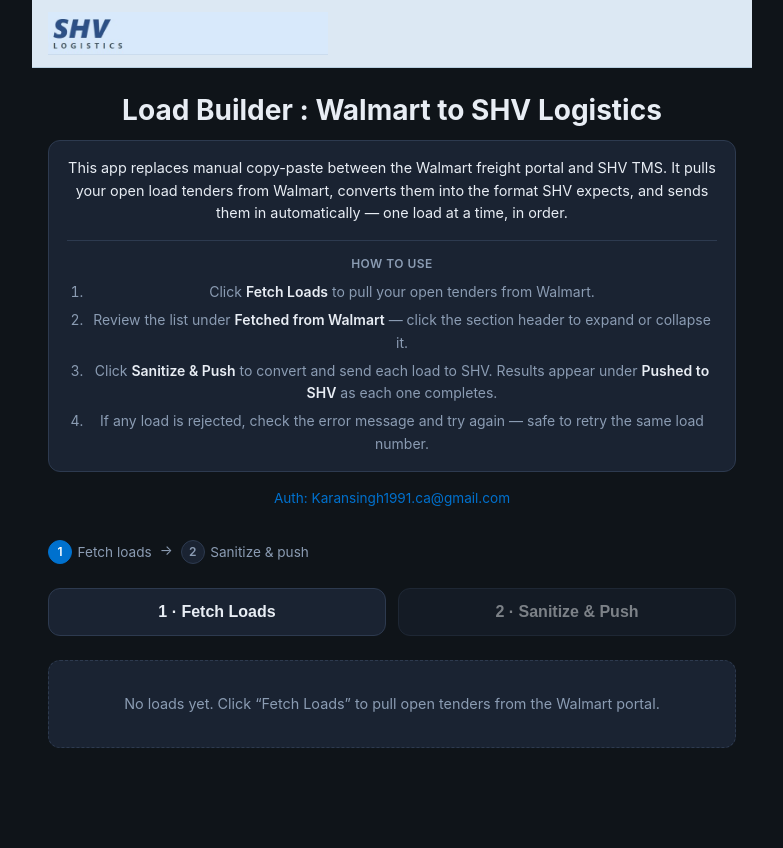
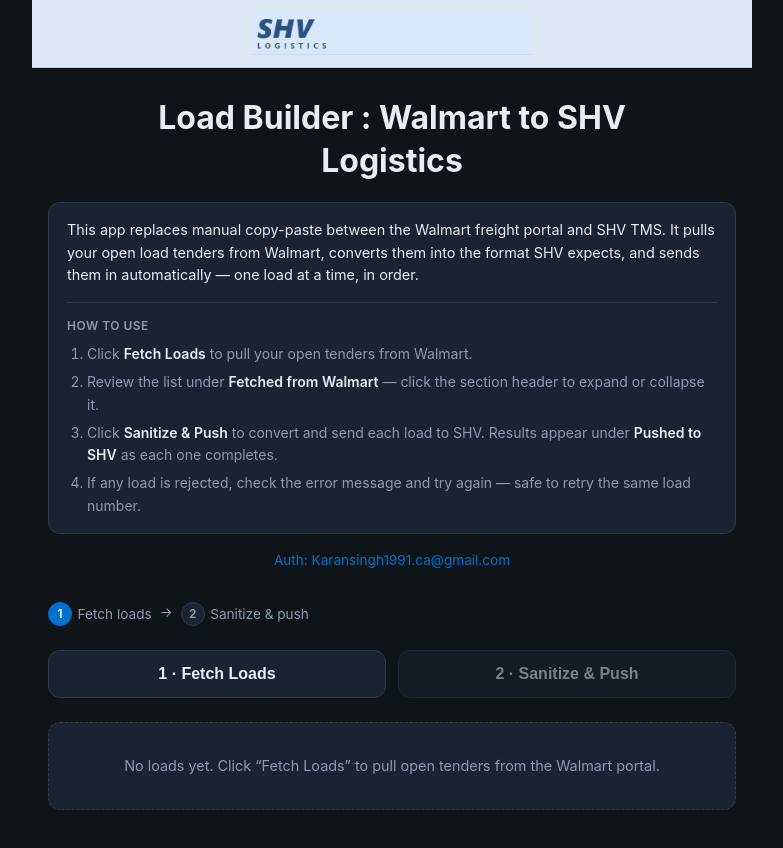
Before and after one commit to karansingh1991ca-oss/load-builder, a Next.js app: page / in a window 1280 px wide. Shown: the top 848 px of the page, without its empty margins (248-1031 px from the left). Before the commit the page ends 820 px from the top, so only its background shows below. Built offline with nearby package versions, Linux system fonts and the light colour scheme.

Commit message:
Make title centering more prominent with dedicated title block and centered logo.

```diff
--- a/app/globals.css
+++ b/app/globals.css
@@ -47,6 +47,9 @@
   margin: 0 -1rem 1.5rem;
   padding: 0.75rem 1rem;
   border-bottom: 1px solid #b8cfe0;
+  display: flex;
+  justify-content: center;
+  align-items: center;
 }
 
 .logo {
@@ -54,19 +57,30 @@
   max-width: min(280px, 70vw);
   width: auto;
   display: block;
+  margin: 0 auto;
 }
 
 header {
   margin-bottom: 2rem;
-  text-align: center;
 }
 
-header h1 {
-  font-size: clamp(1.25rem, 4vw, 1.75rem);
+.page-title-wrap {
+  display: flex;
+  justify-content: center;
+  align-items: center;
+  width: 100%;
+  padding: 0.25rem 0 1.25rem;
+}
+
+.page-title {
+  font-size: clamp(1.35rem, 5vw, 2rem);
   font-weight: 700;
-  line-height: 1.3;
-  margin-bottom: 0.5rem;
+  line-height: 1.35;
   text-align: center;
+  color: var(--text);
+  max-width: 36rem;
+  width: 100%;
+  margin: 0 auto;
 }
 
 header p {
@@ -78,6 +92,7 @@
   color: var(--accent);
   font-size: 0.85rem;
   margin-top: 1rem;
+  text-align: center;
 }
 
 .workspace {
@@ -96,7 +111,8 @@
   border: 1px solid var(--border);
   border-radius: var(--radius);
   padding: 1rem 1.125rem;
-  margin-top: 0.75rem;
+  margin-top: 0;
+  text-align: left;
 }
 
 .intro-summary {
--- a/app/page.tsx
+++ b/app/page.tsx
@@ -183,7 +183,9 @@
       </div>
 
       <header>
-        <h1>Load Builder : Walmart to SHV Logistics</h1>
+        <div className="page-title-wrap">
+          <h1 className="page-title">Load Builder : Walmart to SHV Logistics</h1>
+        </div>
         <div className="intro">
           <p className="intro-summary">
             This app replaces manual copy-paste between the Walmart freight portal
```
